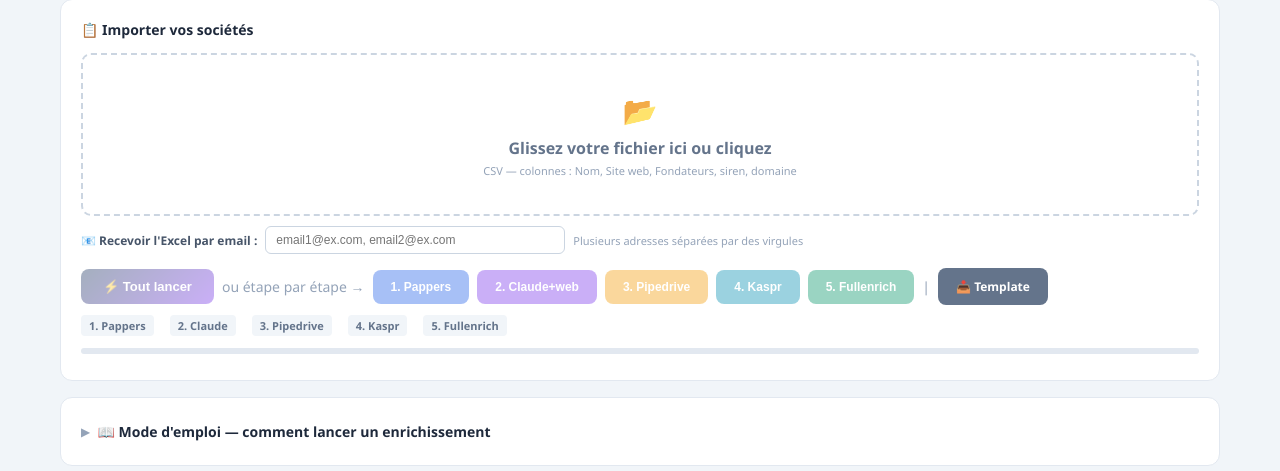
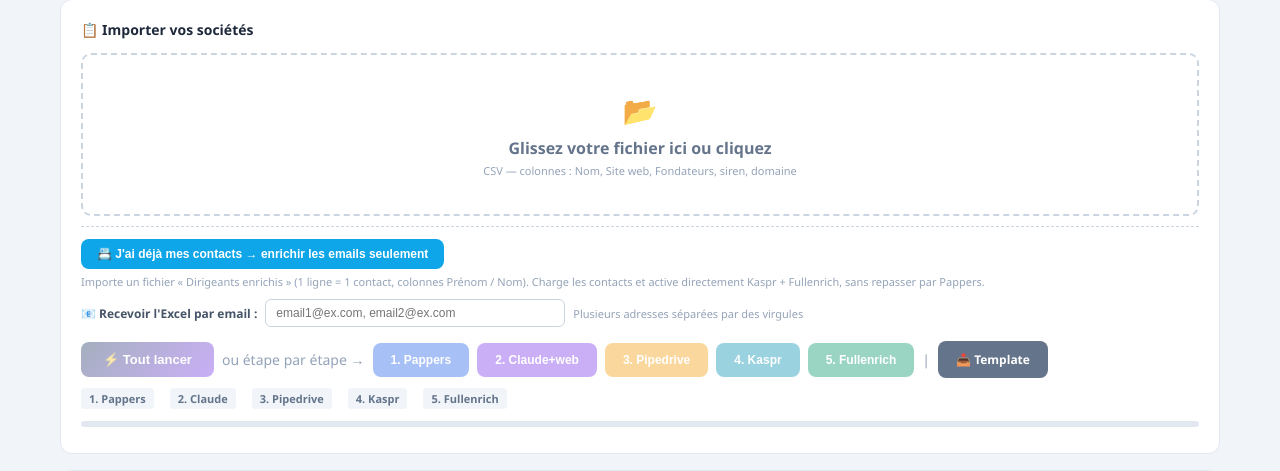
Before and after one commit to MarieMoriceau/enrichisseur-dirigeants, a FastAPI app: page / in a window 1280 px wide. Shown: the part 118-589 px from the top of the page. Run offline with FastAPI, Linux system fonts and the light colour scheme.

Commit message:
Add files via upload

```diff
--- a/templates/index.html
+++ b/templates/index.html
@@ -124,6 +124,18 @@ tr:hover td { background: #f8fafc; }
       <div style="font-size:11px;margin-top:4px;color:#94a3b8">CSV — colonnes : Nom, Site web, Fondateurs, siren, domaine</div>
     </div>
     <div class="info" id="fileInfo"></div>
+    <div style="margin-top:10px;padding-top:12px;border-top:1px dashed #cbd5e1">
+      <input type="file" id="contactsInput" accept=".csv,.xlsx,.xls" style="display:none"
+             onchange="handleContactsFile(this.files[0])">
+      <button class="btn" id="btnContacts" onclick="document.getElementById('contactsInput').click()"
+        style="background:#0ea5e9;color:white;padding:8px 16px;font-size:12px">
+        📇 J'ai déjà mes contacts → enrichir les emails seulement
+      </button>
+      <div style="font-size:11px;color:#94a3b8;margin-top:5px">
+        Importe un fichier « Dirigeants enrichis » (1 ligne = 1 contact, colonnes Prénom / Nom).
+        Charge les contacts et active directement Kaspr + Fullenrich, sans repasser par Pappers.
+      </div>
+    </div>
     <div style="margin-top:10px;display:flex;align-items:center;gap:8px;flex-wrap:wrap">
       <label style="font-size:12px;font-weight:600;color:#475569">📧 Recevoir l'Excel par email :</label>
       <input type="text" id="emailDest" placeholder="email1@ex.com, email2@ex.com"
@@ -230,7 +242,7 @@ tr:hover td { background: #f8fafc; }
   </div>
 </div>
 <script>
-let rows = [], results = [], running = false, stopFlag = false, sourceFileName = '';
+let rows = [], results = [], running = false, stopFlag = false, sourceFileName = '', contactsOnlyMode = false;
 // ── File handling ──────────────────────────────────────────────
 function handleDrop(e) {
   e.preventDefault();
@@ -238,6 +250,7 @@ function handleDrop(e) {
   if (e.dataTransfer.files[0]) handleFile(e.dataTransfer.files[0]);
 }
 function handleFile(file) {
+  contactsOnlyMode = false;
   sourceFileName = file.name.replace(/\.[^.]+$/, '').replace(/[^a-zA-Z0-9_\-]/g, '_');
   const ext = file.name.split('.').pop().toLowerCase();
   if (ext === 'csv') {
@@ -299,6 +312,116 @@ function doParseXLSX(buffer) {
   });
   showMappingScreen();
 }
+// ── Import direct de contacts déjà identifiés ──────────────────
+// Permet de lancer Kaspr + Fullenrich seuls, sans repasser par Pappers.
+function handleContactsFile(file) {
+  if (!file) return;
+  contactsOnlyMode = true;
+  sourceFileName = file.name.replace(/\.[^.]+$/, '').replace(/[^a-zA-Z0-9_\-]/g, '_');
+  const ext = file.name.split('.').pop().toLowerCase();
+  if (ext === 'csv') {
+    const sniffer = new FileReader();
+    sniffer.onload = e => {
+      const bytes = new Uint8Array(e.target.result.slice(0, 3));
+      const isUtf8Bom = bytes[0] === 0xEF && bytes[1] === 0xBB && bytes[2] === 0xBF;
+      const reader = new FileReader();
+      reader.onload = e2 => parseContactsCSV(e2.target.result);
+      reader.readAsText(file, isUtf8Bom ? 'UTF-8' : 'windows-1252');
+    };
+    sniffer.readAsArrayBuffer(file.slice(0, 3));
+  } else {
+    const reader = new FileReader();
+    reader.onload = e => {
+      if (!window.XLSX) {
+        const s = document.createElement('script');
+        s.src = 'https://cdnjs.cloudflare.com/ajax/libs/xlsx/0.18.5/xlsx.full.min.js';
+        s.onload = () => doParseContactsXLSX(e.target.result);
+        document.head.appendChild(s);
+      } else doParseContactsXLSX(e.target.result);
+    };
+    reader.readAsArrayBuffer(file);
+  }
+}
+function doParseContactsXLSX(buffer) {
+  const wb = window.XLSX.read(buffer, {type:'array'});
+  const ws = wb.Sheets[wb.SheetNames[0]];
+  loadContactsFromMatrix(window.XLSX.utils.sheet_to_json(ws, {header:1, defval:''}));
+}
+function parseContactsCSV(text) {
+  if (text.charCodeAt(0) === 0xFEFF) text = text.slice(1);
+  const firstLine = text.split('\n')[0];
+  const sep = firstLine.split(';').length > firstLine.split(',').length ? ';' : ',';
+  loadContactsFromMatrix(
+    text.trim().split('\n').map(line => line.split(sep).map(c => c.trim().replace(/^"|"$/g,'')))
+  );
+}
+// Construit `results` depuis une matrice de lignes brutes, en détectant
+// la vraie ligne d'en-têtes (gère les 2 lignes de titre du format export).
+function loadContactsFromMatrix(matrix) {
+  const norm = s => String(s||'').trim().toLowerCase()
+    .normalize("NFD").replace(/[̀-ͯ]/g,"");
+  let headerIdx = -1;
+  for (let i = 0; i < Math.min(matrix.length, 12); i++) {
+    const cells = (matrix[i]||[]).map(norm);
+    if (cells.includes('prenom') && cells.includes('nom')) { headerIdx = i; break; }
+  }
+  if (headerIdx < 0) {
+    alert('⚠️ Fichier non reconnu.\nIl faut au minimum les colonnes « Prénom » et « Nom ».');
+    contactsOnlyMode = false;
+    return;
+  }
+  const headers = (matrix[headerIdx]||[]).map(norm);
+  const find = (...names) => { for (const n of names) { const i = headers.indexOf(n); if (i>=0) return i; } return -1; };
+  const iSoc  = find('organisation','societe','company','entreprise','raison sociale');
+  const iPre  = find('prenom');
+  const iNom  = find('nom');
+  const iTit  = find('titre','poste','fonction');
+  const iMail = find('email','e-mail','mail','courriel');
+  const iTel  = find('telephone','tel','phone');
+  const iLink = find('linkedin');
+  const iDom  = find('domaine','domain','site web','site');
+  const iConf = find('confiance');
+  const iSrc  = find('source');
+  const iPipe = find('dans pipedrive','pipedrive');
+  const at = (row,i) => (i>=0 && row[i]!=null) ? String(row[i]).trim() : '';
+  results = [];
+  for (let r = headerIdx+1; r < matrix.length; r++) {
+    const row = matrix[r]||[];
+    const prenom = at(row,iPre), nom = at(row,iNom);
+    if (!nom) continue;  // ligne vide ou sans nom de famille → inexploitable
+    results.push({
+      societe:        at(row,iSoc),
+      siren:          '',
+      prenom:         prenom,
+      nom_dg:         nom,
+      titre:          at(row,iTit) || 'Contact',
+      email:          at(row,iMail),
+      phone:          at(row,iTel),
+      linkedin:       at(row,iLink),
+      domaine:        cleanDomain(at(row,iDom)),
+      confiance:      at(row,iConf),
+      source:         at(row,iSrc) || 'Fichier importé',
+      dans_pipedrive: at(row,iPipe),
+    });
+  }
+  if (!results.length) {
+    alert('⚠️ Aucun contact exploitable dans ce fichier.');
+    contactsOnlyMode = false;
+    return;
+  }
+  rows = [];
+  const ms = document.getElementById('mappingScreen');
+  if (ms) ms.remove();
+  renderResults();
+  ['btnAll','btn1','btn2','btn3'].forEach(id => document.getElementById(id).disabled = true);
+  ['btn4','btn5'].forEach(id => document.getElementById(id).disabled = false);
+  ['s1','s2','s3'].forEach(id => { document.getElementById(id).className = 'phase-status phase-idle'; });
+  const sansEmail = results.filter(r => !r.email).length;
+  document.getElementById('fileInfo').textContent =
+    `📇 ${results.length} contact(s) chargé(s) — ${sansEmail} sans email`;
+  document.getElementById('statLabel').textContent =
+    `✅ Prêt — clique sur « 4. Kaspr » puis « 5. Fullenrich »`;
+}
 function cleanDomain(url) {
   if (!url) return '';
   return url.toLowerCase().replace('https://','').replace('http://','').replace('www.','').split('/')[0].trim();
@@ -338,7 +461,11 @@ function setRunning(on) {
   running = on;
   document.getElementById('btnStop').style.display = on ? 'inline-block' : 'none';
   document.getElementById('btnExport').style.display = on ? 'none' : 'inline-block';
-  ['btnAll','btn1','btn2','btn3','btn4','btn5'].forEach(id => document.getElementById(id).disabled = on);
+  ['btnAll','btn1','btn2','btn3','btn4','btn5'].forEach(id => {
+    // En mode « contacts importés », seuls Kaspr + Fullenrich restent actifs
+    const horsMode = contactsOnlyMode && id !== 'btn4' && id !== 'btn5';
+    document.getElementById(id).disabled = on || horsMode;
+  });
 }
 // ── PHASE 1 : Pappers + Claude ─────────────────────────────────
 async function runPhase1() {
```
